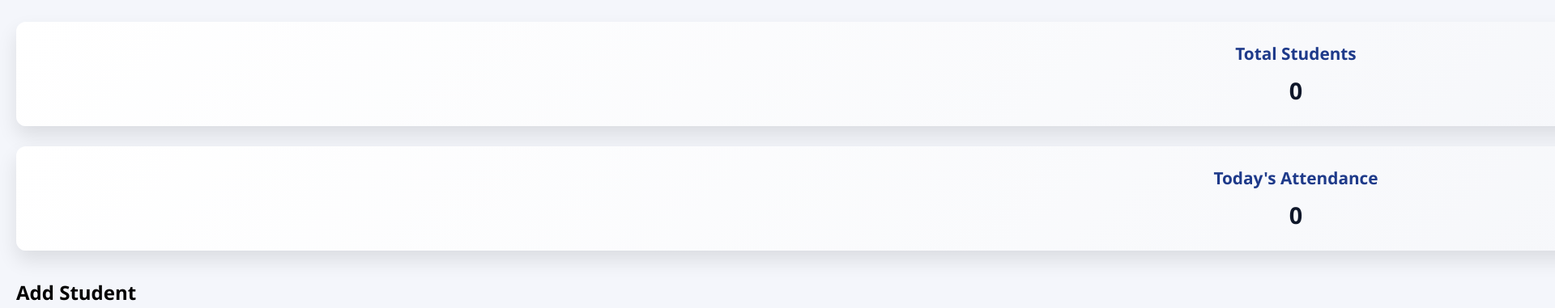
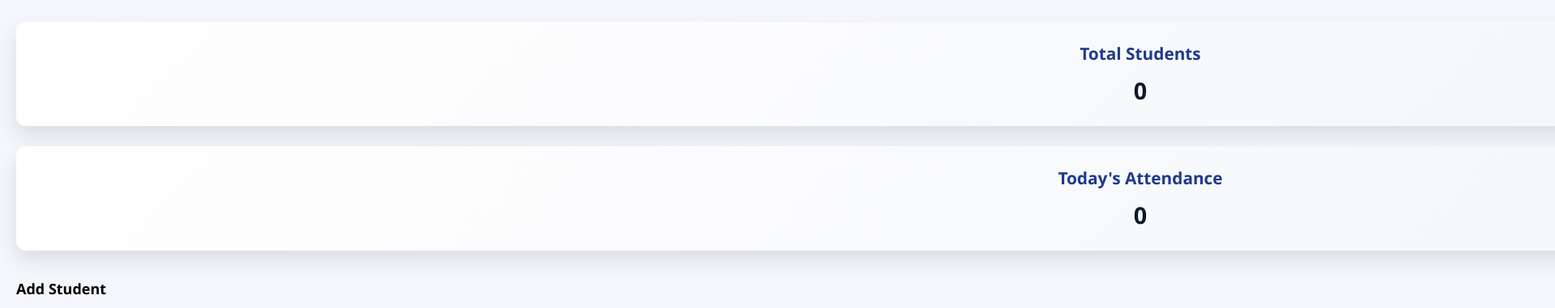
Before and after one commit to AGA0921/Attendance-manegement-sytem, a plain HTML site: page index.html in a window 1280 px wide. Shown: the part 206-587 px from the top of the page at 81% size, 1920 px wide, since content can reach past the window. Drawn offline with Linux system fonts and the light colour scheme.

Commit message:
Update index.html
Attendance management system

```diff
--- a/index.html
+++ b/index.html
@@ -18,12 +18,14 @@
   transition: background 0.3s, color 0.3s;
   flex-direction:column;
   overflow-x:auto;
-  width:250%;
+  width:220%;
   font-family:Arial ,sans-serif;
 }
-
+  h1,h2,h3{
+    font-size:18px;
+  }
 .sidebar {
-  width: 250px;
+  width: 220px;
   background: linear-gradient(180deg, #1e3a8a, #2563eb);
   color: #fff;
   display: flex-shrink:0;
@@ -187,6 +189,7 @@
 .page {
   display: none;
   animation: fadeIn 0.4s ease-in;
+  height:100%;
 }
 .page.active {
   display: block;
@@ -241,6 +244,9 @@
     padding: 20px;
     width:100%;
     box-sizing:border-box;
+    height:100vh;
+    font-size:18px
+    line-height:1.6
   }
   .cards {
     flex-direction: column;
```
